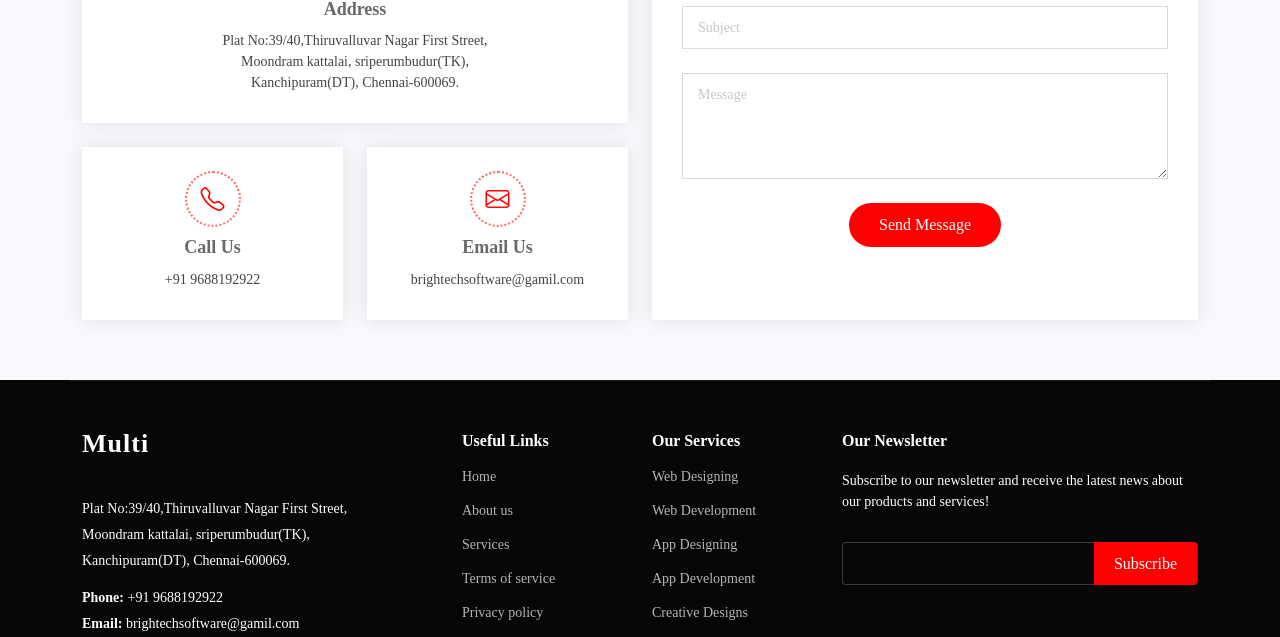
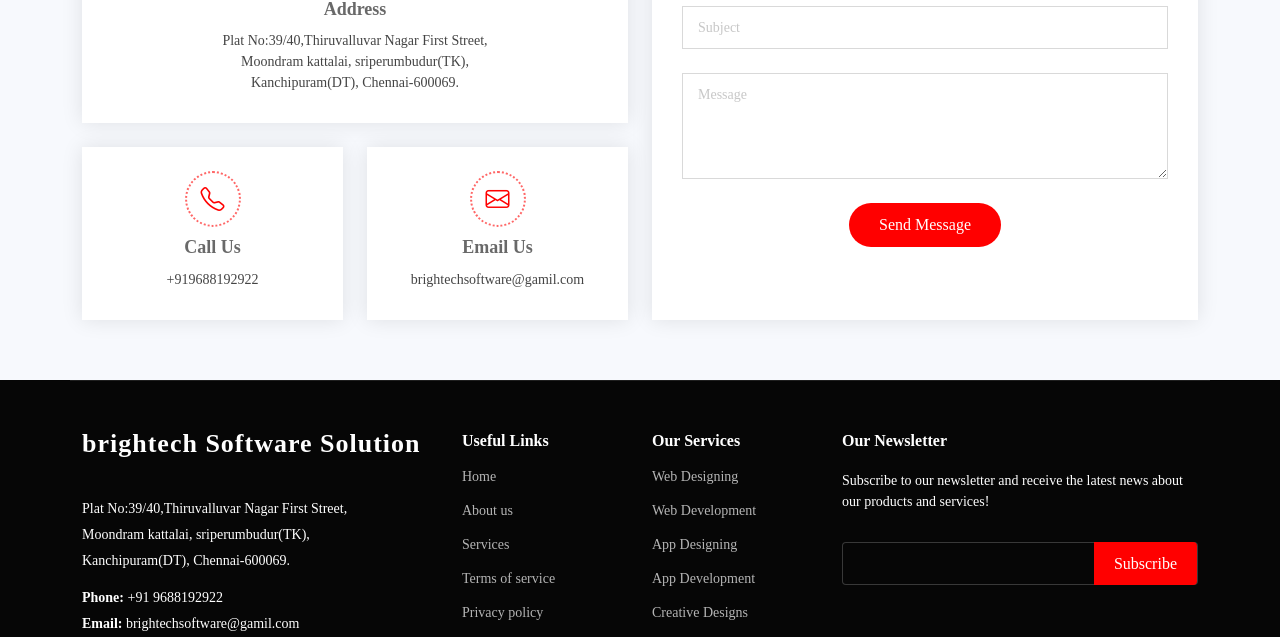
Before and after one commit to Raphael-089/ONE, a plain HTML site: page index.html in a window 1280 px wide. Shown: the part 7168-7805 px from the top of the page. Drawn offline with nearby package versions, Linux system fonts and the light colour scheme.

Commit message:
Update index.html

```diff
--- a/index.html
+++ b/index.html
@@ -816,7 +816,7 @@
                 <div class="info-item d-flex flex-column justify-content-center align-items-center" data-aos="fade-up" data-aos-delay="300">
                   <i class="bi bi-telephone"></i>
                   <h3>Call Us</h3>
-                  <p>+91 9688192922</p>
+                  <p>+919688192922</p>
                 </div>
               </div><!-- End Info Item -->
 
@@ -883,7 +883,7 @@
       <div class="row gy-4">
         <div class="col-lg-4 col-md-6 footer-about">
           <a href="index.html" class="logo d-flex align-items-center">
-            <span class="sitename">Multi</span>
+            <span class="sitename">brightech Software Solution</span>
           </a>
           <div class="footer-contact pt-3">
             <p>Plat No:39/40,Thiruvalluvar Nagar First Street,</p><p>
```
